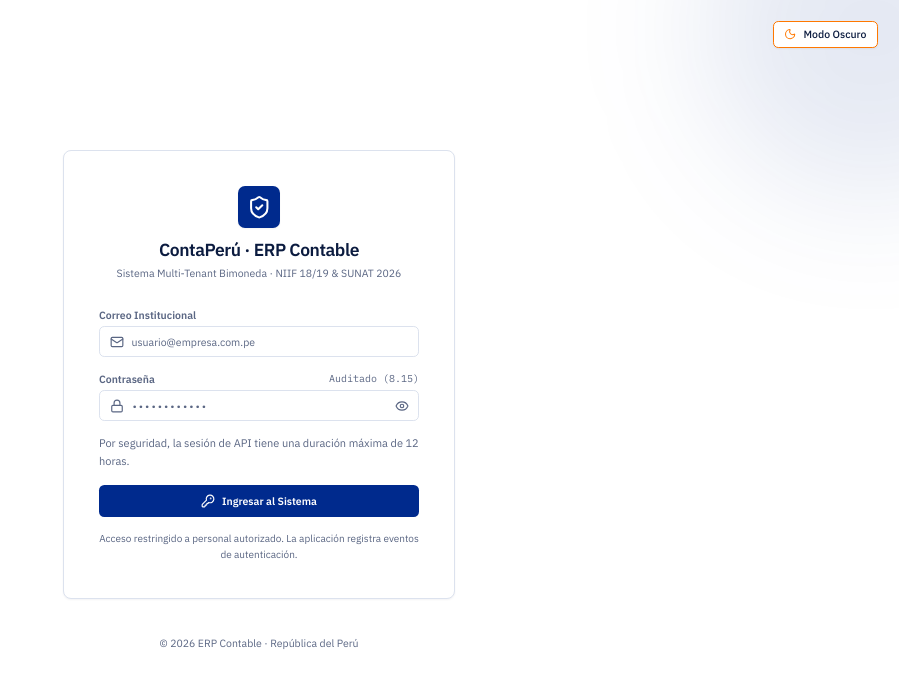
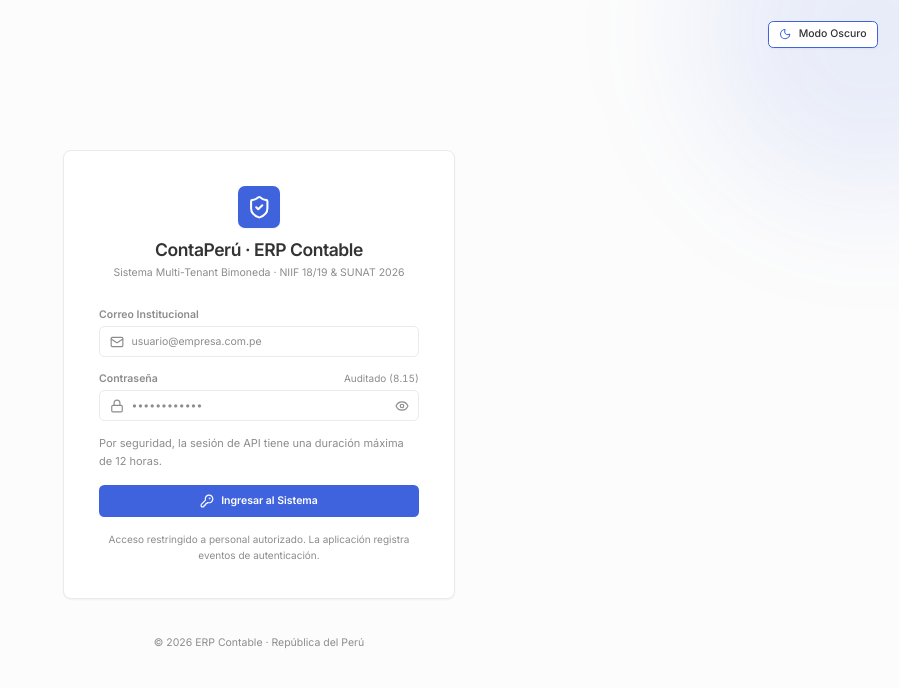
Before and after one commit to jwichpas/contabilidad, a Vue app in the folder frontend/: page / in a window 1280 px wide. Shown: the top 688 px of the page, without its empty margins (381-1280 px from the left). Built offline with nearby package versions, Linux system fonts and the light colour scheme; what @tanstack/vue-query would draw is missing.

Commit message:
Adoptar el diseño adjunto en el frontend contable
Traslada la paleta clara y oscura, Inter y el marco de trabajo del archivo adjunto al frontend Vue.

```diff
--- a/frontend/index.html
+++ b/frontend/index.html
@@ -7,7 +7,7 @@
     <link rel="preconnect" href="https://fonts.googleapis.com" />
     <link rel="preconnect" href="https://fonts.gstatic.com" crossorigin />
     <link
-      href="https://fonts.googleapis.com/css2?family=IBM+Plex+Mono:wght@400;500;600&family=IBM+Plex+Sans:wght@400;500;600;700&display=swap"
+      href="https://fonts.googleapis.com/css2?family=Inter:wght@400;500;600&display=swap"
       rel="stylesheet"
     />
   </head>
--- a/frontend/src/App.vue
+++ b/frontend/src/App.vue
@@ -214,7 +214,7 @@ watch(
     @toggle-dark="isDarkMode = !isDarkMode"
   />
 
-  <div v-else class="min-h-screen flex bg-background text-foreground">
+  <div v-else class="app-shell min-h-screen flex text-foreground">
     <!-- Componente Modular: Barra Lateral (Sidebar) -->
     <AppSidebar
       :current-module="currentModule"
@@ -233,7 +233,7 @@ watch(
     />
 
     <!-- Contenedor Principal (Header Superior + Área de Trabajo Modular) -->
-    <div class="flex-1 flex flex-col min-w-0">
+    <div class="app-panel flex-1 flex flex-col min-w-0">
       <!-- Componente Modular: Cabecera Superior (Header) -->
       <AppHeader
         :current-module="currentModule"
@@ -254,7 +254,7 @@ watch(
       />
 
       <!-- Contenido Principal Fluido y Responsivo -->
-      <main :inert="isSwitchingCompany" class="flex-1 p-3.5 sm:p-5 lg:p-6 max-w-[1680px] w-full mx-auto">
+      <main :inert="isSwitchingCompany" class="app-content flex-1 p-3.5 sm:p-5 lg:p-6 w-full mx-auto">
         <div v-if="companySwitchNotice" role="status" class="mb-4 rounded-lg border border-brand bg-surface p-3 text-sm text-foreground">
           {{ companySwitchNotice }}
           <button type="button" class="ml-2 underline" @click="companySwitchNotice = null">Cerrar</button>
--- a/frontend/src/assets/main.css
+++ b/frontend/src/assets/main.css
@@ -6,36 +6,42 @@
   box-sizing: border-box;
   padding-top: env(safe-area-inset-top, 0px);
   padding-bottom: env(safe-area-inset-bottom, 0px);
-  --bg: #ffffff;
+  --bg: #fcfcfc;
+  --side: #f3f3f3;
   --surf: #ffffff;
-  --ink: #0b1b3f;
-  --mut: #5a6683;
-  --line: #dce2ee;
-  --brand: #002a8d;
+  --card: #ffffff;
+  --line: #ebebeb;
+  --ink: #333333;
+  --mut: #8c8c8c;
+  --hover: #ececec;
+  --brand: #3e63dd;
   --brandtx: #ffffff;
-  --pos: #1f7a4d;
-  --warn: #b85400;
-  --neg: #c8102e;
-  --soft: #e8edf8;
-  --bar2: #ff7800;
-  --accent: #ff7800;
+  --pos: #1f8a4c;
+  --warn: #9a6200;
+  --neg: #c0392b;
+  --soft: #e6ecfb;
+  --bar2: #e08a3c;
+  --accent: #3e63dd;
 }
 
 :root[data-theme="dark"],
 .dark {
-  --bg: #0a1230;
-  --surf: #101b42;
-  --ink: #e8edfa;
-  --mut: #9aa8cf;
-  --line: #223062;
-  --brand: #245ae2;
+  --bg: #171717;
+  --side: #1e1e1e;
+  --surf: #1c1c1c;
+  --card: #1c1c1c;
+  --line: #2d2d2d;
+  --ink: #e4e4e4;
+  --mut: #8a8a8a;
+  --hover: #272727;
+  --brand: #7b96f0;
   --brandtx: #ffffff;
-  --pos: #5fd09a;
-  --warn: #ffa14a;
-  --neg: #ff6b7f;
-  --soft: #182654;
-  --bar2: #ff8a1f;
-  --accent: #ff8a1f;
+  --pos: #5fd08a;
+  --warn: #e6b04d;
+  --neg: #f08a80;
+  --soft: #1d2640;
+  --bar2: #e08a3c;
+  --accent: #7b96f0;
 
   color-scheme: dark;
 }
@@ -60,9 +66,9 @@
  * ════════════════════════════════════════════════════════════════════════════
  */
 @theme {
-  --font-sans: "IBM Plex Sans", system-ui, -apple-system, sans-serif;
-  --font-display: "IBM Plex Sans", system-ui, sans-serif;
-  --font-mono: "IBM Plex Mono", ui-monospace, monospace;
+  --font-sans: Inter, system-ui, -apple-system, sans-serif;
+  --font-display: Inter, system-ui, sans-serif;
+  --font-mono: Inter, ui-monospace, monospace;
 
   /* Superficies ligadas dinámicamente a tokens */
   --color-background: var(--bg);
@@ -136,7 +142,7 @@
     min-height: 100%;
     background-color: var(--bg);
     color: var(--ink);
-    font: 400 14px/1.5 "IBM Plex Sans", system-ui, -apple-system, sans-serif;
+    font: 400 14px/1.5 Inter, system-ui, -apple-system, sans-serif;
     -webkit-font-smoothing: antialiased;
     -moz-osx-font-smoothing: grayscale;
   }
@@ -1295,3 +1301,67 @@
   transform: translateX(24px);
   opacity: 0;
 }
+
+
+/* Shell y paleta del diseño adjunto */
+@layer base {
+  :root { color-scheme: light; }
+  html.dark { color-scheme: dark; }
+  body { background: var(--side); color: var(--ink); }
+}
+
+.app-shell {
+  min-height: 100vh;
+  background: var(--side);
+}
+
+.app-panel {
+  min-width: 0;
+  margin: 8px 8px 8px 0;
+  overflow: hidden;
+  background: var(--surf);
+  border: 1px solid var(--line);
+  border-radius: 8px;
+}
+
+.app-content { max-width: none; }
+
+aside[aria-label="Menú principal del ERP Contable"] {
+  padding: 10px 8px;
+  color: var(--ink) !important;
+  background: var(--side) !important;
+  border-color: var(--line) !important;
+}
+
+aside[aria-label="Menú principal del ERP Contable"] .text-white:not(.bg-accent) {
+  color: var(--ink) !important;
+}
+
+aside[aria-label="Menú principal del ERP Contable"] .text-white\/75,
+aside[aria-label="Menú principal del ERP Contable"] .text-white\/80,
+aside[aria-label="Menú principal del ERP Contable"] .text-white\/70,
+aside[aria-label="Menú principal del ERP Contable"] .text-white\/60 {
+  color: var(--mut) !important;
+}
+
+aside[aria-label="Menú principal del ERP Contable"] .bg-white\/10,
+aside[aria-label="Menú principal del ERP Contable"] .bg-white\/15,
+aside[aria-label="Menú principal del ERP Contable"] .bg-white\/20 {
+  background-color: var(--hover) !important;
+}
+
+aside[aria-label="Menú principal del ERP Contable"] .border-white\/15 {
+  border-color: var(--line) !important;
+}
+
+aside[aria-label="Menú principal del ERP Contable"] .bg-brand {
+  background-color: var(--side) !important;
+}
+
+@media (max-width: 1023px) {
+  .app-panel {
+    margin: 0;
+    border: 0;
+    border-radius: 0;
+  }
+}
--- a/frontend/src/shared/layout/AppSidebar.vue
+++ b/frontend/src/shared/layout/AppSidebar.vue
@@ -85,7 +85,7 @@ const activeCompanyIdString = computed<string>({
         isOpenMobile
           ? 'fixed inset-y-0 left-0 w-72 shadow-2xl'
           : 'hidden lg:flex lg:sticky lg:top-0 lg:h-screen',
-        !isOpenMobile && (isCollapsed ? 'lg:w-[74px]' : 'lg:w-[272px]'),
+        !isOpenMobile && (isCollapsed ? 'lg:w-16' : 'lg:w-56'),
       ]"
       aria-label="Menú principal del ERP Contable"
     >
@@ -146,7 +146,7 @@ const activeCompanyIdString = computed<string>({
             v-model="activeCompanyIdString"
             :disabled="isSwitchingCompany"
             :options="companyOptions"
-            variant="dark"
+            variant="default"
             size="sm"
           />
 
```
